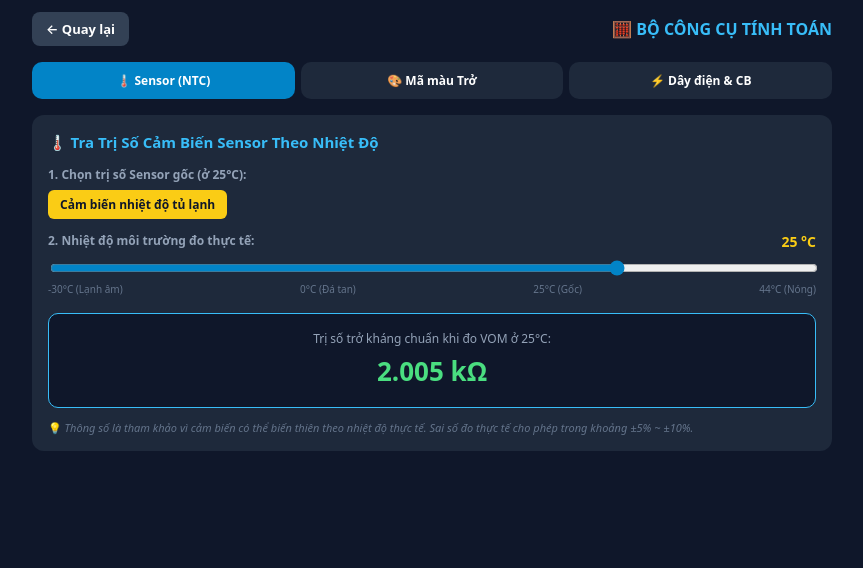
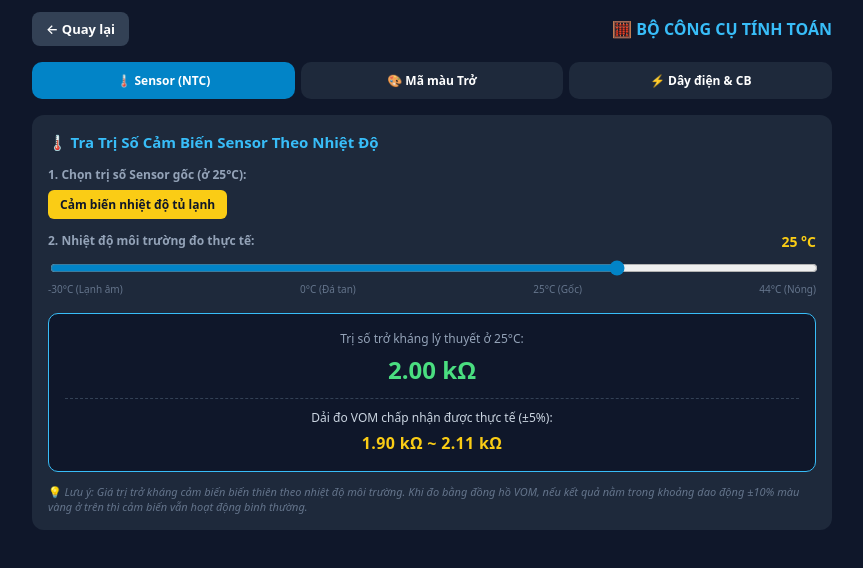
Before and after one commit to tuanAnh12423/WEB-Tra-Cuu-Ma-Loi, a React (Vite) app: page /#/tools in a window 1280 px wide. Shown: the top 568 px of the page, without its empty margins (208-1071 px from the left). Built offline with nearby package versions, Linux system fonts and the light colour scheme.

Commit message:
Cap Nhat

```diff
--- a/src/pages/HomePage.tsx
+++ b/src/pages/HomePage.tsx
@@ -197,11 +197,12 @@ function HomePage() {
           <div
             style={{
               display: "flex",
+              justifyContent: "space-between",
               alignItems: "center",
-              gap: 8,
               marginBottom: 14,
             }}
           >
+            <div style={{ display: "flex", alignItems: "center", gap: 8 }}>
               <span style={{ fontSize: 18 }}>🛠️</span>
               <h2
                 style={{
@@ -216,56 +217,45 @@ function HomePage() {
               </h2>
             </div>
 
+            {/* 🧮 NÚT BỘ CÔNG CỤ TÍNH TOÁN DẠNG TẢI TRỌNG NHỎ VÀO CÙNG TIÊU ĐỀ */}
+            <button
+              onClick={() => navigate("/tools")}
+              style={{
+                background: "#0284c7",
+                color: "#ffffff",
+                border: "none",
+                padding: "6px 12px",
+                borderRadius: 8,
+                fontWeight: 700,
+                fontSize: 12,
+                cursor: "pointer",
+                display: "flex",
+                alignItems: "center",
+                gap: 6,
+                boxShadow: "0 2px 6px rgba(2, 132, 199, 0.2)",
+                transition: "all 0.2s ease",
+              }}
+              onMouseOver={(e) =>
+                (e.currentTarget.style.backgroundColor = "#0369a1")
+              }
+              onMouseOut={(e) =>
+                (e.currentTarget.style.backgroundColor = "#0284c7")
+              }
+            >
+              <span>🧮</span>
+              <span>Bộ công cụ tính toán</span>
+              <span style={{ fontSize: 10 }}>→</span>
+            </button>
+          </div>
+
           <div
             style={{
               display: "grid",
-              gridTemplateColumns: "repeat(auto-fill, minmax(260px, 1fr))",
+              gridTemplateColumns: "repeat(auto-fill, minmax(280px, 1fr))",
               gap: 12,
             }}
           >
-            {/* 🧮 1. THẺ BỘ CÔNG CỤ TÍNH TOÁN (MỚI CHUYỂN XUỐNG DÀNH CHO KTV) */}
-            <div
-              onClick={() => navigate("/tools")}
-              style={{
-                background: "linear-gradient(135deg, #0284c7 0%, #0369a1 100%)",
-                borderRadius: 14,
-                padding: "20px",
-                color: "#ffffff",
-                cursor: "pointer",
-                boxShadow: "0 4px 12px rgba(2, 132, 199, 0.25)",
-                transition: "all 0.2s ease",
-              }}
-              onMouseOver={(e) =>
-                (e.currentTarget.style.transform = "translateY(-2px)")
-              }
-              onMouseOut={(e) =>
-                (e.currentTarget.style.transform = "translateY(0)")
-              }
-            >
-              <div style={{ fontSize: 24, marginBottom: 6 }}>🧮</div>
-              <h3
-                style={{
-                  margin: "0 0 4px 0",
-                  fontSize: 14,
-                  fontWeight: 700,
-                  color: "#ffffff",
-                }}
-              >
-                BỘ CÔNG CỤ TÍNH TOÁN
-              </h3>
-              <p
-                style={{
-                  margin: 0,
-                  fontSize: 12,
-                  color: "#e0f2fe",
-                  lineHeight: 1.4,
-                }}
-              >
-                Tính trị số Sensor (NTC), mã màu điện trở, tra dây điện & CB
-              </p>
-            </div>
-
-            {/* 🔒 2. THẺ HỖ TRỢ SỬA CHỮA CHUYÊN SÂU (BẢO MẬT MẬT KHẨU) */}
+            {/* 🔒 1. THẺ HỖ TRỢ SỬA CHỮA CHUYÊN SÂU */}
             <div
               onClick={() => setShowPassModal(true)}
               style={{
@@ -308,7 +298,7 @@ function HomePage() {
               </p>
             </div>
 
-            {/* ➕ 3. THẺ ĐÓNG GÓP PAN BỆNH MỚI */}
+            {/* ➕ 2. THẺ ĐÓNG GÓP PAN BỆNH MỚI */}
             <div
               onClick={() => navigate("/report")}
               style={{
--- a/src/pages/toolsPage.tsx
+++ b/src/pages/toolsPage.tsx
@@ -19,44 +19,57 @@ export default function ToolsPage() {
   const [selectedSensorIdx, setSelectedSensorIdx] = useState<number>(0); // Mặc định chọn 2k (Tủ lạnh)
   const [temp, setTemp] = useState<number>(25); // Mặc định 25°C
 
-  // Hàm tính toán trở kháng Sensor: Tra bảng chuẩn 100% cho 2k hoặc dùng công thức Beta cho loại khác
-  const calculateSensorResistance = (): string => {
+  // Hàm tính toán trở kháng chuẩn KÈM DẢI SAI SỐ ±10%
+  const calculateSensorData = () => {
     const sensor = SENSOR_OPTIONS[selectedSensorIdx];
+    let baseVal = 0; // Giá trị tính bằng kΩ
 
-    // 🟢 NẾU LÀ SENSOR 2K TỦ LẠNH -> TRA TRỰC TIẾP TỪ BẢNG HÃNG
+    // 🟢 1. NẾU LÀ SENSOR 2K TỦ LẠNH -> TRA TRỰC TIẾP BẢNG HÃNG
     if (sensor.isLookupTable) {
-      // 1. Nếu là số nhiệt độ nguyên có trong bảng
       if (SENSOR_2K_LOOKUP_TABLE[temp] !== undefined) {
-        return `${SENSOR_2K_LOOKUP_TABLE[temp]} kΩ`;
-      }
-
-      // 2. Nếu là số nhiệt độ lẻ -> Nội suy tuyến tính giữa 2 mốc
+        baseVal = SENSOR_2K_LOOKUP_TABLE[temp];
+      } else {
+        // Nội suy tuyến tính nếu nhiệt độ lẻ
         const lowerTemp = Math.floor(temp);
         const upperTemp = Math.ceil(temp);
-
         const rLower = SENSOR_2K_LOOKUP_TABLE[lowerTemp];
         const rUpper = SENSOR_2K_LOOKUP_TABLE[upperTemp];
 
         if (rLower !== undefined && rUpper !== undefined) {
-        const interpolatedR = rLower + (rUpper - rLower) * (temp - lowerTemp);
-        return `${interpolatedR.toFixed(3)} kΩ`;
+          baseVal = rLower + (rUpper - rLower) * (temp - lowerTemp);
         }
-
-      return "Ngoài khoảng tra cứu (-30°C ~ 44°C)";
       }
-
-    // 🔵 NẾU LÀ CÁC SENSOR THÔNG THƯỜNG -> DÙNG CÔNG THỨC BETA NTC
+    } else {
+      // 🔵 2. CÁC CẢM BIẾN THÔNG THƯỜNG -> DÙNG CÔNG THỨC BETA NTC
       const bConstant = sensor.bConstant || 3950;
       const T1 = 25 + 273.15; // 25°C sang Kelvin
       const T2 = temp + 273.15; // Nhiệt độ đo sang Kelvin
       const R1 = sensor.value * 1000; // kOhm sang Ohm
 
       const R2 = R1 * Math.exp(bConstant * (1 / T2 - 1 / T1));
-    const kOhm = R2 / 1000;
+      baseVal = R2 / 1000;
+    }
 
-    if (isNaN(kOhm) || kOhm <= 0) return "---";
-    return kOhm >= 1 ? `${kOhm.toFixed(2)} kΩ` : `${R2.toFixed(0)} Ω`;
+    if (!baseVal || isNaN(baseVal) || baseVal <= 0) {
+      return { exactStr: "---", minStr: "---", maxStr: "---" };
+    }
+
+    // 🟡 3. TÍNH DẢI BIẾN THIÊN TỰ DO ±10% CHO KTV ĐO THỰC TẾ
+    const minVal = baseVal * 0.95; // -5%
+    const maxVal = baseVal * 1.05; // +5%
+
+    // Hàm định dạng hiển thị kΩ hoặc Ω
+    const formatValue = (val: number) =>
+      val >= 1 ? `${val.toFixed(2)} kΩ` : `${(val * 1000).toFixed(0)} Ω`;
+
+    return {
+      exactStr: formatValue(baseVal),
+      minStr: formatValue(minVal),
+      maxStr: formatValue(maxVal),
     };
+  };
+
+  const sensorData = calculateSensorData();
 
   // ==========================================
   // 2. STATE & LOGIC: MÃ MÀU ĐIỆN TRỞ (4 VẠCH)
@@ -289,7 +302,7 @@ export default function ToolsPage() {
               </div>
             </div>
 
-            {/* KẾT QUẢ ĐO VOM CHUẨN */}
+            {/* KẾT QUẢ ĐO VOM CHUẨN + KHOẢNG SAI SỐ THỰC TẾ ±10% */}
             <div
               style={{
                 background: "#0f172a",
@@ -307,11 +320,46 @@ export default function ToolsPage() {
                   marginBottom: 4,
                 }}
               >
-                Trị số trở kháng chuẩn khi đo VOM ở {temp}°C:
+                Trị số trở kháng lý thuyết ở {temp}°C:
               </span>
-              <span style={{ fontSize: 26, fontWeight: 800, color: "#4ade80" }}>
-                {calculateSensorResistance()}
+
+              {/* Giá trị lý thuyết chuẩn */}
+              <span
+                style={{
+                  fontSize: 24,
+                  fontWeight: 800,
+                  color: "#4ade80",
+                  display: "block",
+                  marginBottom: 10,
+                }}
+              >
+                {sensorData.exactStr}
               </span>
+
+              {/* Dải đo cho phép thực tế ±10% */}
+              <div
+                style={{
+                  borderTop: "1px dashed #334155",
+                  paddingTop: 10,
+                  display: "flex",
+                  flexDirection: "column",
+                  gap: 4,
+                }}
+              >
+                <span style={{ fontSize: 12, color: "#cbd5e1" }}>
+                  Dải đo VOM chấp nhận được thực tế (±5%):
+                </span>
+                <span
+                  style={{
+                    fontSize: 16,
+                    fontWeight: 700,
+                    color: "#facc15",
+                    letterSpacing: "0.02em",
+                  }}
+                >
+                  {sensorData.minStr} ~ {sensorData.maxStr}
+                </span>
+              </div>
             </div>
 
             <p
@@ -325,9 +373,10 @@ export default function ToolsPage() {
             >
               💡{" "}
               <em>
-                {SENSOR_OPTIONS[selectedSensorIdx].isLookupTable
-                  ? "Thông số là tham khảo vì cảm biến có thể biến thiên theo nhiệt độ thực tế. Sai số đo thực tế cho phép trong khoảng ±5% ~ ±10%."
-                  : "Sensor NTC có đặc tính trở kháng giảm khi nhiệt độ tăng. Sai số đo thực tế cho phép trong khoảng ±5% ~ ±10%."}
+                Lưu ý: Giá trị trở kháng cảm biến biến thiên theo nhiệt độ môi
+                trường. Khi đo bằng đồng hồ VOM, nếu kết quả nằm trong khoảng
+                dao động ±10% màu vàng ở trên thì cảm biến vẫn hoạt động bình
+                thường.
               </em>
             </p>
           </div>
```
Lines whose indentation alone changed are shown as unchanged.
